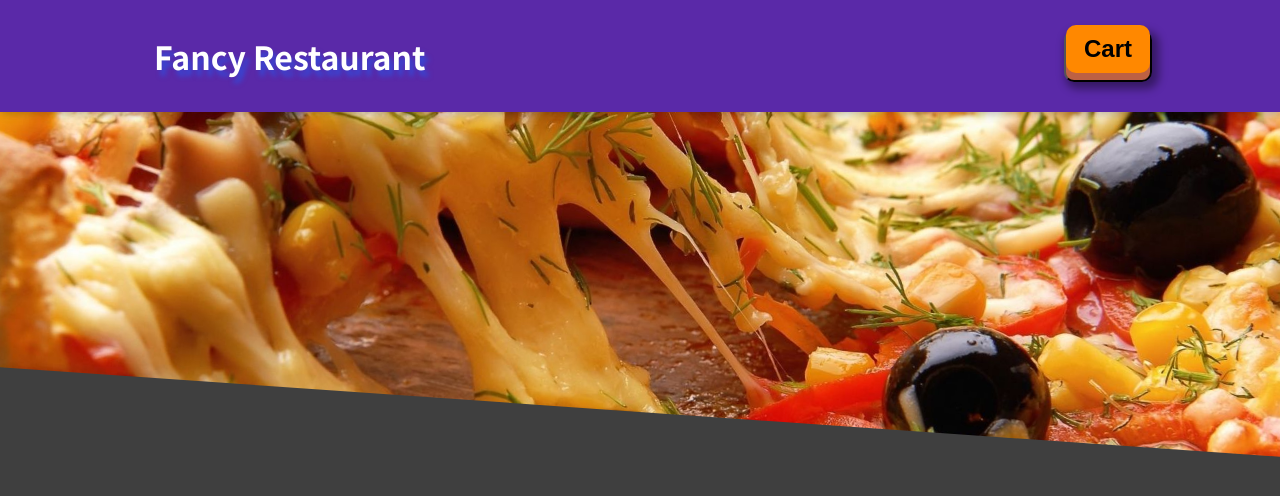
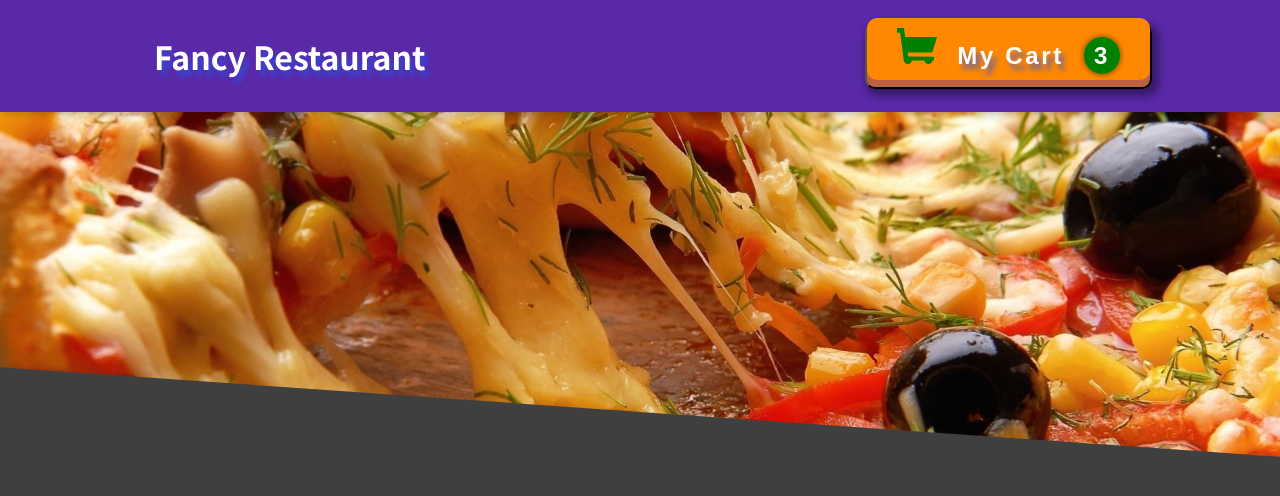
Before and after one commit to MatinT-SA/fancy-restaurant, a React (Create React App) app: page / in a window 1280 px wide. Shown: the top 496 px of the page. Built offline with nearby package versions, Linux system fonts and the light colour scheme.

Commit message:
adding badge and icon to cart button

```diff
--- /dev/null
+++ b/src/components/Cart/CartIcon.js
@@ -0,0 +1,16 @@
+const CartIcon = () => {
+    return (
+        <svg version="1.1" id="Layer_1" xmlns="http://www.w3.org/2000/svg" xmlnsXlink="http://www.w3.org/1999/xlink" x="0px" y="0px"
+            width="40px" height="36px" viewBox="0 0 40 36" style={{enableBackground:'new 0 0 40 36', color:'red!important'}} xmlSpace="preserve">
+            <g id="Page-1_4_" sketchType="MSPage">
+                <g id="Desktop_4_" transform="translate(-84.000000, -410.000000)" sketchType="MSArtboardGroup">
+                    <path id="cart" style={{fill:'green'}} sketchType="MSShapeGroup" class="st0" d="M94.5,434.6h24.8l4.7-15.7H92.2l-1.3-8.9H84v4.8h3.1l3.7,27.8h0.1
+			c0,1.9,1.8,3.4,3.9,3.4c2.2,0,3.9-1.5,3.9-3.4h12.8c0,1.9,1.8,3.4,3.9,3.4c2.2,0,3.9-1.5,3.9-3.4h1.7v-3.9l-25.8-0.1L94.5,434.6"
+                    />
+                </g>
+            </g>
+        </svg>
+    )
+}
+
+export default CartIcon;
--- a/src/components/Layout/Header.js
+++ b/src/components/Layout/Header.js
@@ -1,17 +1,14 @@
 import React, { Fragment } from "react";
 import classes from './Header.module.css'
 import Pizza from '../../assets/pizza.jpg'
+import HeaderCartButton from "./HeaderCartButton";
 
 const Header = () => {
     return (
         <Fragment>
             <header className={classes.header}>
                 <h1>Fancy Restaurant</h1>
-                <button className={classes.button}>
-                    <span className={classes["button-front"]}>
-                        Cart
-                    </span>
-                </button>
+                <HeaderCartButton />
             </header>
             <div className={classes["our-image"]}>
                 <img src={Pizza} alt='Delicious Pizza' />
--- a/src/components/Layout/Header.module.css
+++ b/src/components/Layout/Header.module.css
@@ -26,39 +26,6 @@
   animation: pageTitleHover 2s infinite ease-out;
 }
 
-.header button {
-  border-radius: 10px;
-  cursor: pointer;
-  font-weight: bold;
-  box-shadow: 4px 4px 8px 3px rgba(0, 0, 0, .4);
-  background: rgba(255, 136, 0, 0.6);
-  padding: 0;
-}
-
-.header button:hover .button-front {
-  transform: translateY(-6px);
-  transition: transform 250ms cubic-bezier(.3, .7, .4, 1.5);
-}
-
-.button-front {
-  display: block;
-  padding: 10px 18px;
-  border-radius: 10px;
-  font-size: 24px;
-  transform: translateY(-7px);
-  transition: transform 600ms cubic-bezier(.3, .7, .4, 1);
-  background: rgb(255, 136, 0);
-}
-
-.header button:active .button-front {
-  transform: translateY(-2px);
-  transition: transform 34ms;
-}
-
-.header button:focus:not(:focus-visible) {
-  outline: none;
-}
-
 .our-image {
   width: 100%;
   height: 30rem;
@@ -83,13 +50,13 @@
     letter-spacing: 2px;
     text-shadow: 4px 4px 3px rgb(25, 163, 48);
     letter-spacing: -5px;
+    color: rgb(0, 204, 255);
   }
 
   33% {
     transform: scale(1.1) rotate(10deg) skew(7deg);
     letter-spacing: 5px;
     font-weight: bold;
-    font-size: ;
   }
 
   50% {
@@ -97,6 +64,7 @@
     letter-spacing: 1px;
     text-shadow: 4px 4px 5px rgba(231, 151, 165, .8);
     letter-spacing: -2px;
+    color: chocolate;
   }
 
   75% {
@@ -107,5 +75,6 @@
   100% {
     transform: scale(1) rotate(0deg) skew(-5deg);
     text-shadow: 4px 4px 5px lightskyblue;
+    color: rgba(230, 255, 7, 0.897);
   }
 }
--- /dev/null
+++ b/src/components/Layout/HeaderCartButton.js
@@ -0,0 +1,23 @@
+import CartIcon from "../Cart/CartIcon";
+import classes from "./HeaderCartButton.module.css"
+
+
+const HeaderCartButton = props => {
+    return (
+        <button className={classes.button}>
+            <span className={classes["button-front"]}>
+                <span className={classes.icon}>
+                    <CartIcon />
+                </span>
+                <span className={classes.text}>
+                    My Cart
+                </span>
+                <span className={classes.badge}>
+                    3
+                </span>
+            </span>
+        </button>
+    )
+}
+
+export default HeaderCartButton;
--- /dev/null
+++ b/src/components/Layout/HeaderCartButton.module.css
@@ -0,0 +1,60 @@
+.button {
+    border-radius: 10px;
+    cursor: pointer;
+    font-weight: bold;
+    box-shadow: 4px 4px 8px 3px rgba(0, 0, 0, .4);
+    background: rgba(255, 136, 0, 0.6);
+    padding: 0;
+    letter-spacing: 0.2em;
+}
+
+.button:hover .button-front {
+    transform: translateY(-6px);
+    transition: transform 250ms cubic-bezier(.3, .7, .4, 1.5);
+}
+
+.button-front {
+    display: block;
+    padding: 10px 30px;
+    border-radius: 10px;
+    font-size: 24px;
+    transform: translateY(-7px);
+    transition: transform 600ms cubic-bezier(.3, .7, .4, 1);
+    background: rgb(255, 136, 0);
+}
+
+.button:active .button-front {
+    transform: translateY(-2px);
+    transition: transform 34ms;
+}
+
+.button:focus:not(:focus-visible) {
+    outline: none;
+}
+
+.icon {
+    border-radius: 50px;
+    margin: 30px 20px 0 0;
+}
+
+.badge {
+    padding: 5px 10px;
+    border-radius: 50px;
+    box-shadow: 0px 0px 4px 2px rgba(0, 0, 0, .3);
+    width: 50px;
+    height: 50px;
+    margin-left: 20px;
+    background: green;
+    color: white;
+}
+
+.text{
+    text-shadow: 4px 6px 5px rgba(38, 84, 233, 0.699);
+    color: white;
+    transition: color .2s ease-in;
+}
+
+.button:hover .text{
+    color: rgb(24, 119, 15);
+    text-decoration: underline;
+}
```
Also changed, not shown: 2 other files (tests, documents, lock files or other folders).
